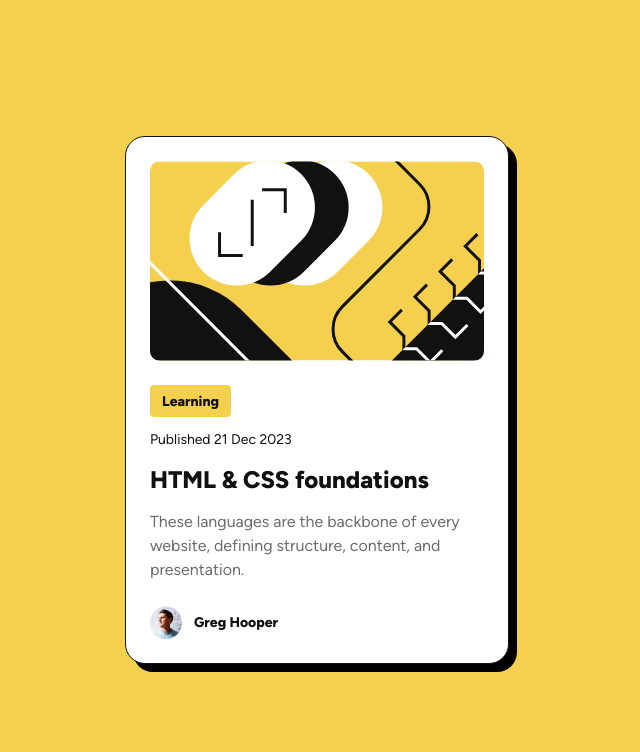
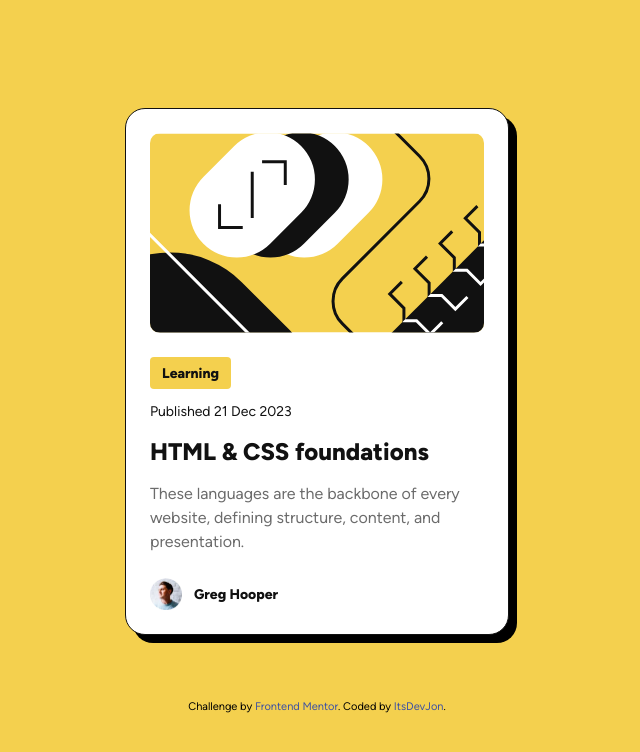
Before and after one commit to ItsDevJon/blog-preview-card, a website: page index.html in a window 1280 px wide. Shown: the whole page, without its empty margins (323-963 px from the left). Drawn offline with Linux system fonts and the light colour scheme.

Commit message:
chore: Make attribution links visible again

```diff
--- a/index.html
+++ b/index.html
@@ -61,7 +61,7 @@
         </article>
     </main>
 
-    <footer class="attribution" hidden>
+    <footer class="attribution">
         Challenge by <a href="https://www.frontendmentor.io?ref=challenge" target="_blank" rel="noopener noreferrer">Frontend Mentor</a>.
         Coded by <a href="https://www.frontendmentor.io/profile/ItsDevJon" target="_blank" rel="noopener noreferrer">ItsDevJon</a>.
     </footer>
```
